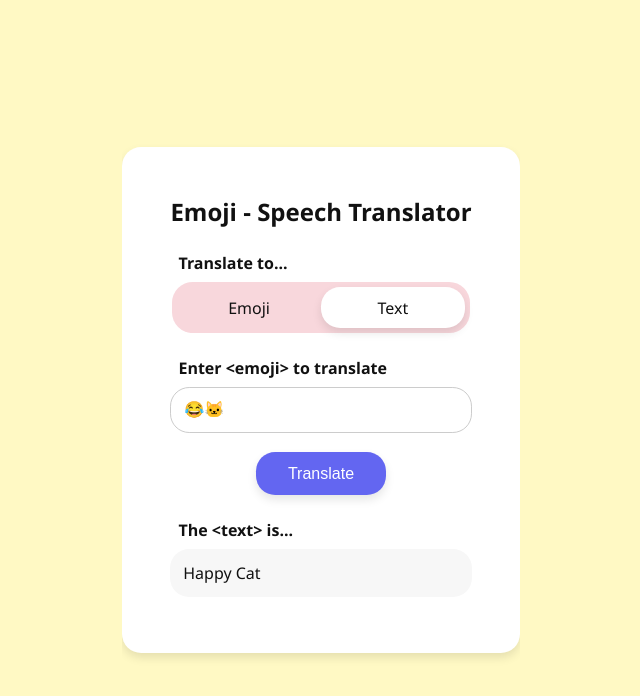
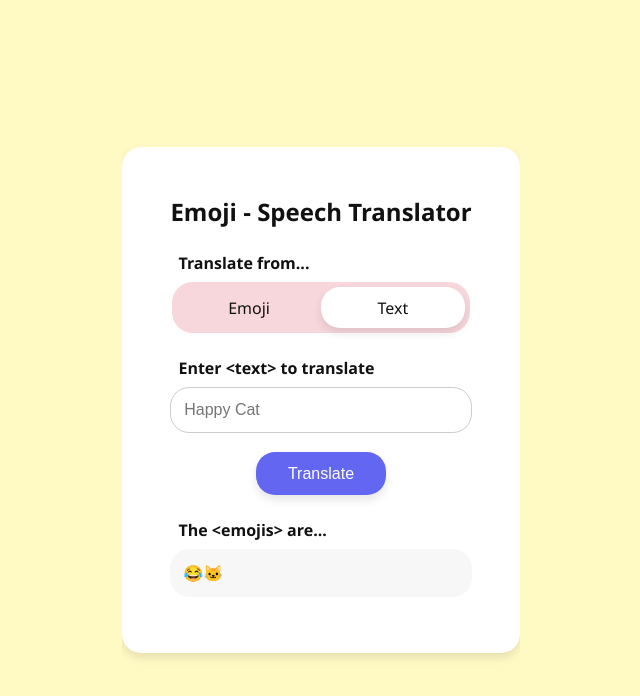
Before and after one commit to CSE210-fa25-team06/Emoji-Converter, a plain HTML site: page index.html in a window 1280 px wide. Both pictures are taken after a click on the label "Text". Shown: the whole page, without its empty margins (319-959 px from the left). Drawn offline with Linux system fonts and the light colour scheme.

Commit message:
Updated html labels to reflect translation bidirectionality. Created scripts folder and a script to swap page content when a different translation mode is selected

```diff
--- a/index.html
+++ b/index.html
@@ -11,7 +11,7 @@
       <h1>Emoji - Speech Translator</h1>
 
       <section>
-        <strong class="section-title">Translate to...</strong>
+        <strong class="section-title">Translate from...</strong>
         <fieldset>
           <input type="radio" id="emoji" name="mode" checked />
           <label for="emoji" class="mode">Emoji</label>
@@ -21,17 +21,18 @@
       </section>
 
       <section>
-        <label for="emoji-input" class="section-title"
+        <label for="translation-input" class="section-title"
           >Enter &lt;emoji&gt; to translate</label
         >
-        <input id="emoji-input" type="text" placeholder="😂🐱" />
+        <input id="translation-input" type="text" placeholder="😂🐱" />
         <button type="button">Translate</button>
       </section>
 
       <section>
-        <strong class="section-title">The &lt;text&gt; is...</strong>
-        <output id="output">Happy Cat</output>
+        <strong id="output-label" class="section-title">The &lt;text&gt; is...</strong>
+        <output id="translation-output">Happy Cat</output>
       </section>
     </main>
+    <script src="script/update_mode.js"></script>
   </body>
 </html>
--- /dev/null
+++ b/script/update_mode.js
@@ -0,0 +1,36 @@
+//get references to necessary elements
+const emojiRadio = document.getElementById("emoji");
+const textRadio = document.getElementById("text");
+const inputLabel = document.querySelector("label[for='translation-input']");
+const inputField = document.getElementById("translation-input");
+const outputLabel = document.getElementById("output-label");
+const outputField = document.getElementById("translation-output");
+
+//mode swtiching function
+/*
+Note: it's not implemented yet, but we will need to swap which API call
+is made - this will probably be done in the function making the API call
+(can just check the emoji / text radio element) but worth noting
+*/
+function updateMode() {
+    if (emojiRadio.checked) { //translating from emoji
+        //update labels
+        inputLabel.innerHTML = "Enter &lt;emoji&gt; to translate";
+        outputLabel.innerHTML = "The &lt;text&gt; is...";
+        //swap placeholders
+        inputField.placeholder = "😂🐱";
+        outputField.innerHTML = "Happy Cat";
+    }
+    else { //translating from text
+        //update labels
+        inputLabel.innerHTML = "Enter &lt;text&gt; to translate";
+        outputLabel.innerHTML = "The &lt;emojis&gt; are..."; //plural? mayyybe add logic to use correct grammar
+        //swap placeholders
+        inputField.placeholder = "Happy Cat";
+        outputField.innerHTML = "😂🐱";
+    }
+}
+
+//add listeners to radio elements
+emojiRadio.addEventListener("change", updateMode)
+textRadio.addEventListener("change", updateMode)
```
